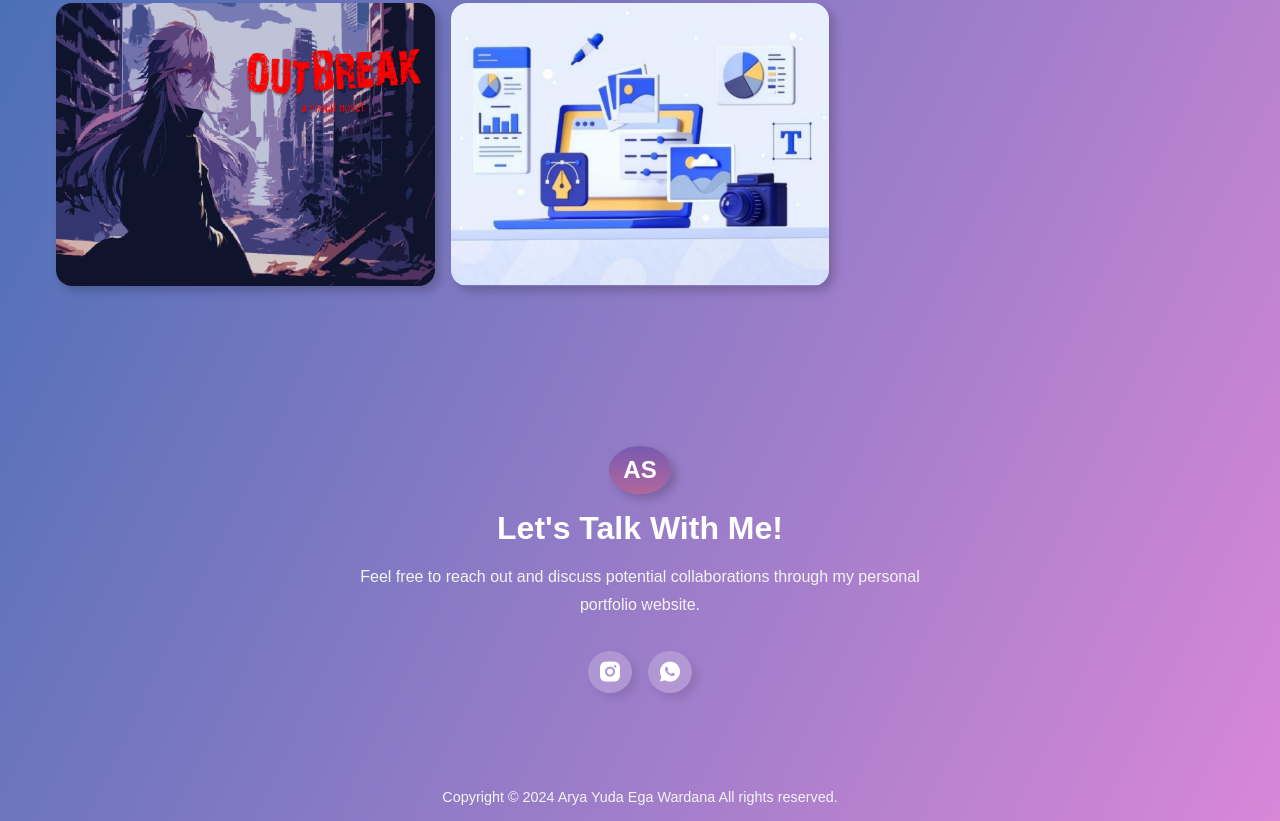
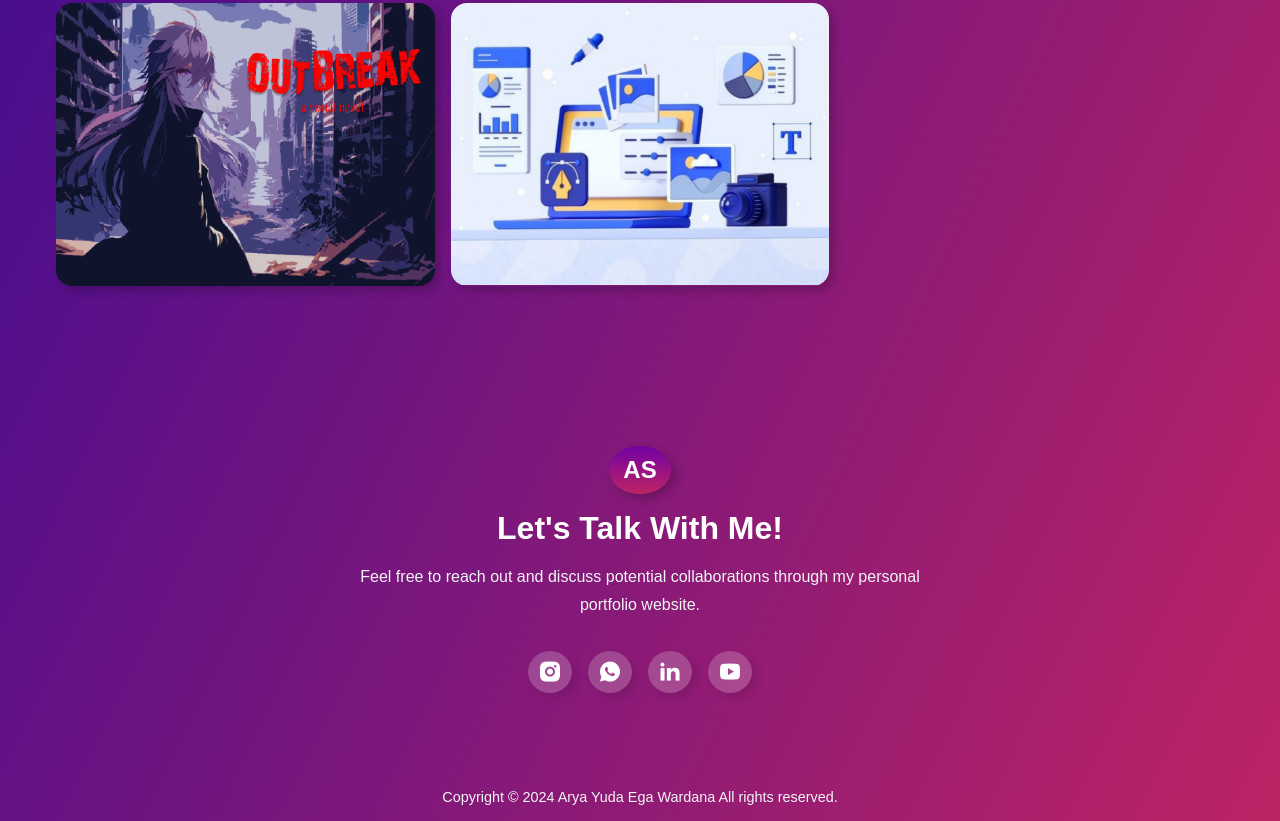
Before and after one commit to AryaSenpai876/AryaSenpai876.github.io, a plain HTML site: page index.html in a window 1280 px wide. Shown: the part 1820-2641 px from the top of the page. Drawn offline with nearby package versions, Linux system fonts and the light colour scheme.

Commit message:
update social media and colors

```diff
--- a/index.html
+++ b/index.html
@@ -164,6 +164,8 @@
       <div class="contact__socials">
         <a href="https://www.instagram.com/roasted_pie99/?next=%2F"><i class="ri-instagram-fill"></i></a>
         <a href="https://wa.me/qr/KINJDWAMMXPKH1"><i class="ri-whatsapp-fill"></i></a>
+        <a href="https://www.linkedin.com/in/arya-yuda-ega-wardana-57a51b334/"><i class="ri-linkedin-fill"></i></a>
+        <a href="https://www.youtube.com/@im_arya_"><i class="ri-youtube-fill"></i></a>
       </div>
        </section>
     <footer class="footer">
--- a/styles.css
+++ b/styles.css
@@ -1,9 +1,9 @@
 :root {
-  --primary-color: #785ab1;
-  --secondary-color: #b1679d;
+  --primary-color: #7101a5;
+  --secondary-color: #bd2464;
   --extra-light: #f3f4f6;
   --white: #ffffff;
-  --gradient-1: linear-gradient(to bottom right, #0163a5, #d887d7);
+  --gradient-1: linear-gradient(to bottom right, #0c01a5, #bd2464);
   --gradient-2: linear-gradient(
     to bottom,
     var(--primary-color),
```
